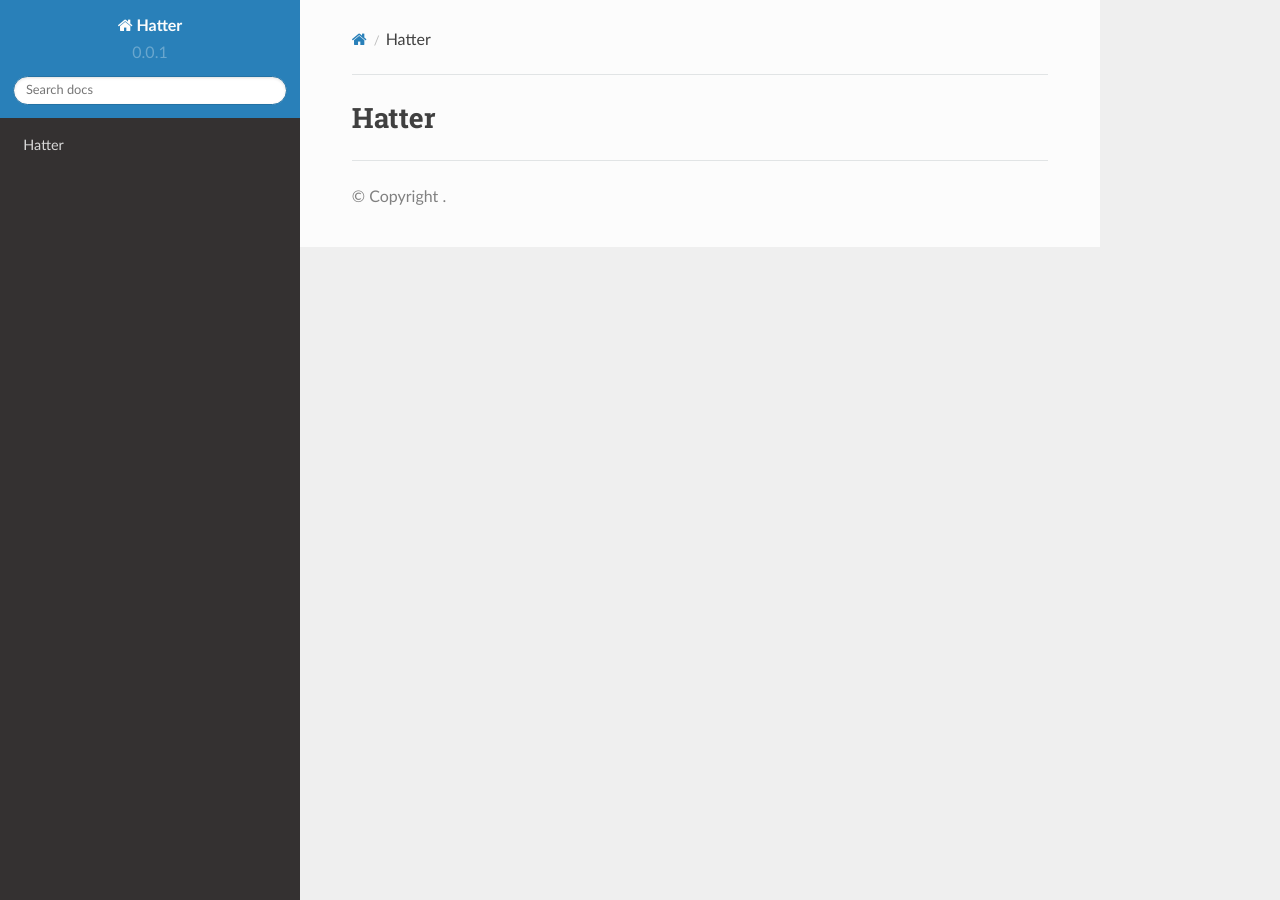
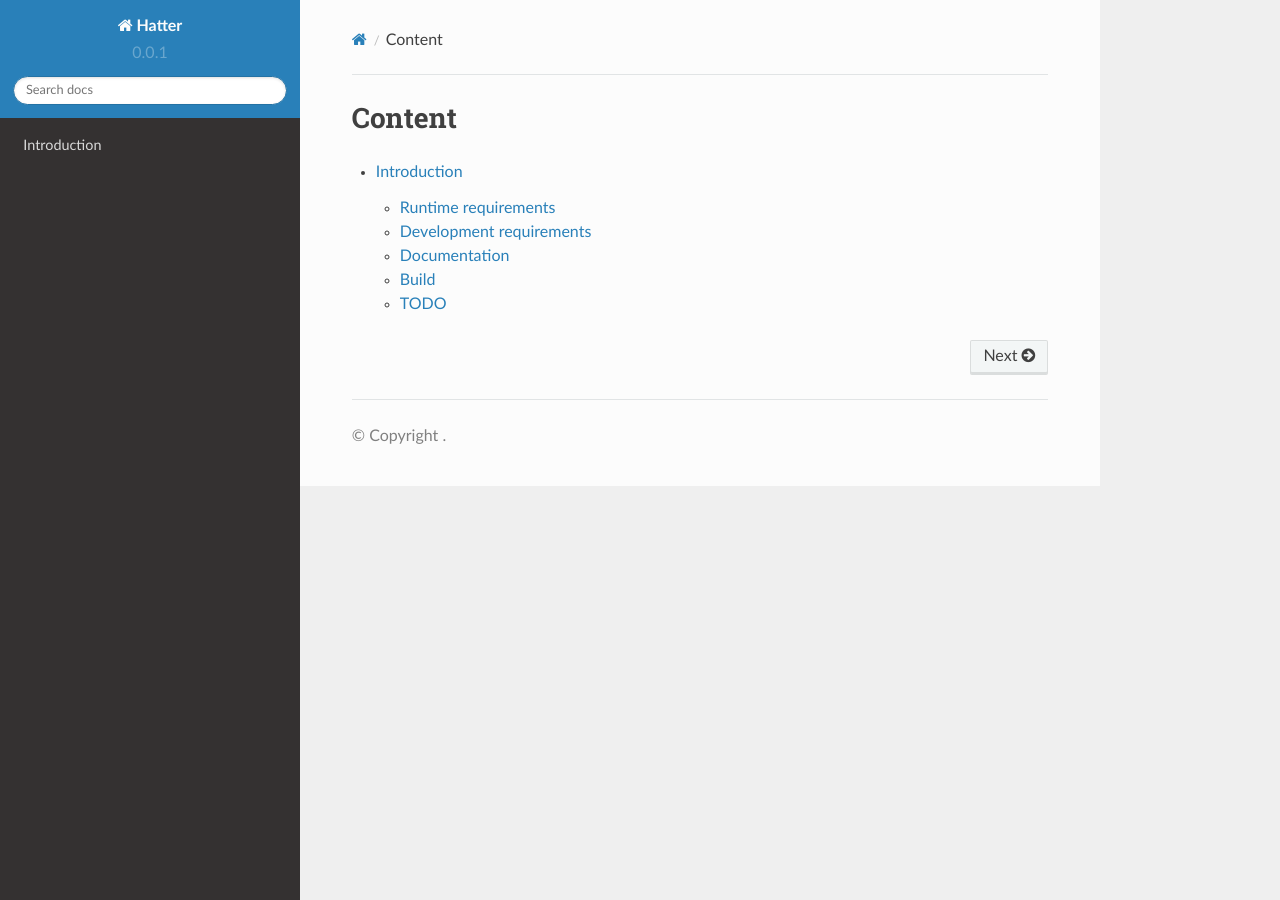
Before and after one commit to bozokopic/boxhatter, a Sphinx documentation site: the page built from docs/index.rst, in a window 1280 px wide. Built offline with Sphinx 7.4.7 and the Read the Docs theme 2.0.0, drawn with Linux system fonts in a browser that asks for light colours; formulas are drawn with MathJax 3.

Commit message:
documentation

```diff
--- a/docs/index.rst
+++ b/docs/index.rst
@@ -1,2 +1,7 @@
-Hatter
-======
+Content
+=======
+
+.. toctree::
+    :includehidden:
+
+    introduction
--- /dev/null
+++ b/docs/introduction.rst
@@ -0,0 +1,5 @@
+Introduction
+============
+
+.. include:: ../README.rst
+   :start-line: 2
```
